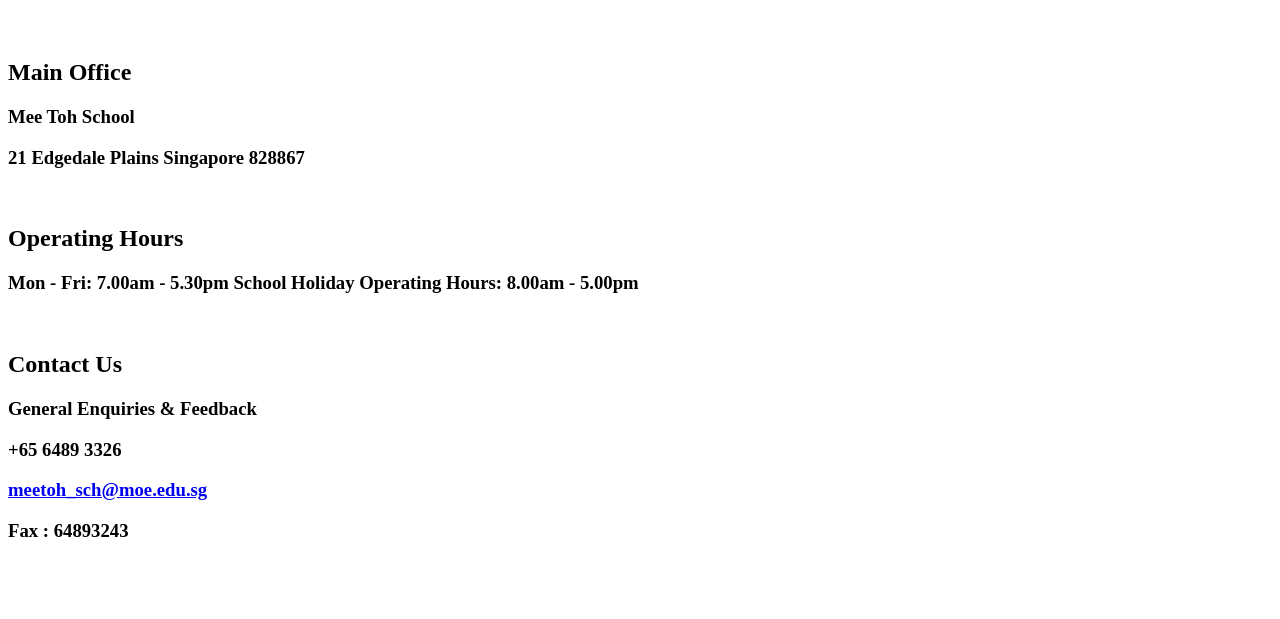
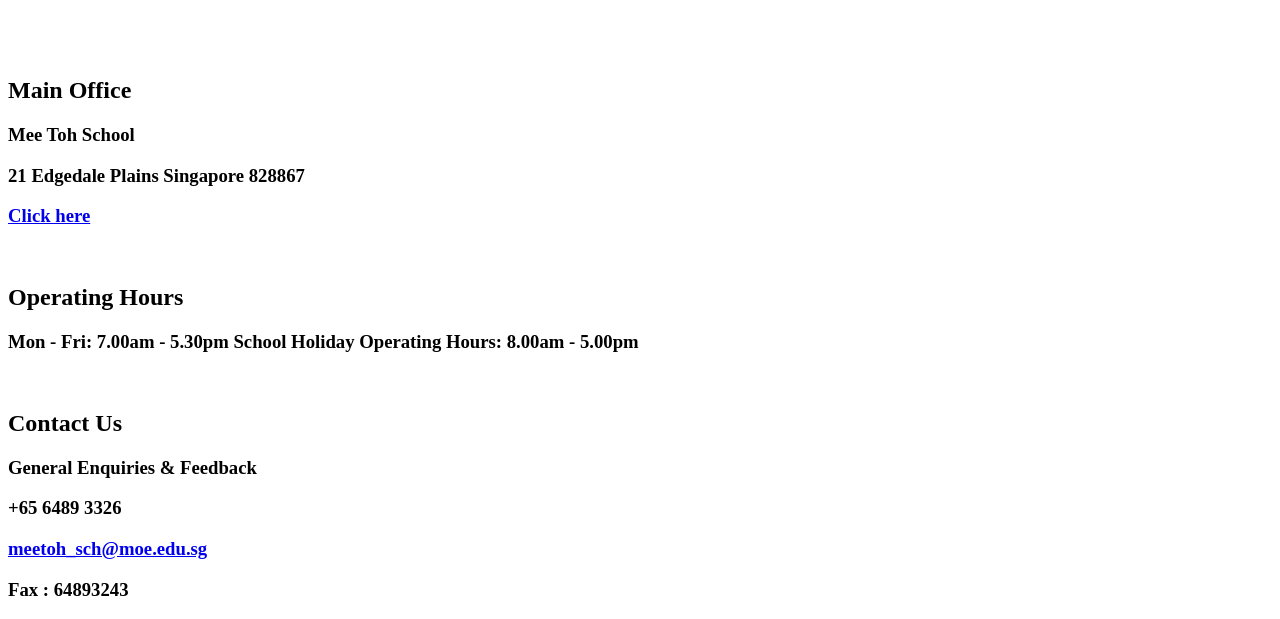
Before and after one commit to katythepiglet/KY, a plain HTML site: page dane.html in a window 1280 px wide. Shown: the part 210-829 px from the top of the page. Before the commit the page ends 800 px from the top, so only its background shows below. Drawn offline with Linux system fonts and the light colour scheme.

Commit message:
Add files via upload

```diff
--- a/dane.html
+++ b/dane.html
@@ -39,6 +39,9 @@
 
         <h1 class="blink-color">Get in touch with Mee Toh School </h1>
         <br>
+
+
+        <br>
         <h2>
             Main Office
         </h2>
@@ -47,6 +50,11 @@
         </h3>
         <h3>
             21 Edgedale Plains Singapore 828867
+        </h3>
+        <h3>
+            <a href="https://www.google.com/maps/place/Mee+Toh+School/@1.3947729,103.9063584,17z/data=!3m1!4b1!4m6!3m5!1s0x31da160388b694bb:0x25133818ddaf7ca9!8m2!3d1.3947729!4d103.9089333!16s%2Fg%2F11c60m7j3w?entry=ttu&g_ep=EgoyMDI0MTEwNi4wIKXMDSoASAFQAw%3D%3D" target="_blank">
+                <p><markstyle="background-color: blue;">Click here</mark>
+            </a>
         </h3>
         <br>
         <h2>
```
